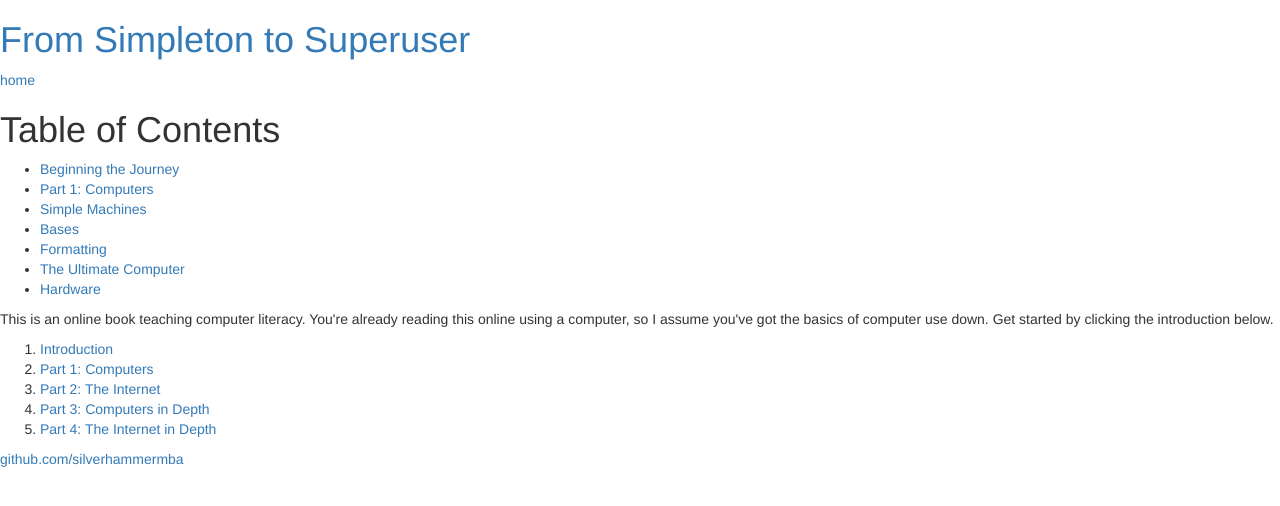
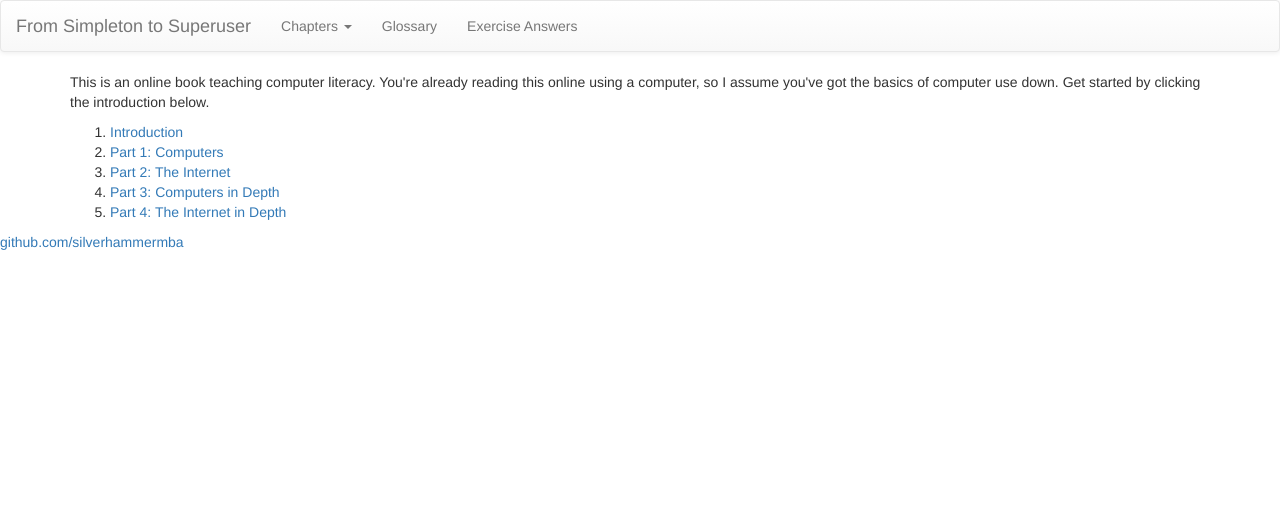
Before and after one commit to silverhammermba/superuser, a Jekyll site: the page built from index.html, in a window 1280 px wide. Shown: the top 506 px of the page. Built offline with Jekyll 4.4.1, drawn with Linux system fonts in a browser that asks for light colours; nearby versions of some CDN libraries; Markdown is read by kramdown in place of the engine named in the settings.

Commit message:
Use bootstrap-style navbar for toc

```diff
--- a/_layouts/default.html
+++ b/_layouts/default.html
@@ -11,25 +11,35 @@
 		<title>{{ page.title }}</title>
 	</head>
 	<body>
-		<header>
-			<h1><a href="{{ site.baseurl }}/">{{ site.name }}</a></h1>
-			<a class="extra" href="{{ site.baseurl }}/">home</a>
-		</header>
+		<nav class="navbar navbar-default">
+			<div class="navbar-header">
+				<button type="button" class="navbar-toggle" data-toggle="collapse" data-target="#navbar-items">
+					<span class="sr-only">Toggle navigation</span>
+					<span class="icon-bar"></span>
+					<span class="icon-bar"></span>
+					<span class="icon-bar"></span>
+				</button>
+				<a class="navbar-brand" href="{{ site.baseurl }}/">{{ site.name }}</a>
+			</div>
 
-		<section id="main">
-			<aside id="toc">
-				<h1>Table of Contents</h1>
-				<nav>
-					<ul>
-					{% for post in site.posts reversed %}
-						<li><a href="{{ site.baseurl }}{{ post.url }}">{{ post.title }}</a></li>
-					{% endfor %}
-					</ul>
-				</nav>
-			</aside>
+			<div class="collapse navbar-collapse" id="navbar-items">
+				<ul class="nav navbar-nav">
+					<li class="dropdown">
+						<a href="#" class="dropdown-toggle" data-toggle="dropdown">Chapters <b class="caret"></b></a>
+						<ul class="dropdown-menu">
+							{% for post in site.posts reversed %}
+								<li><a href="{{ site.baseurl }}{{ post.url }}">{{ post.title }}</a></li>
+							{% endfor %}
+						</ul>
+					</li>
+					<li><a href="{{ site.baseurl }}/extras/glossary.html">Glossary</a></li>
+					<li><a href="#">Exercise Answers</a></li>
+				</ul>
+			</div>
+		</nav>
 
+		<section id="main" class="container">
 			{{ content }}
-
 		</section>
 
 		<footer>
```
